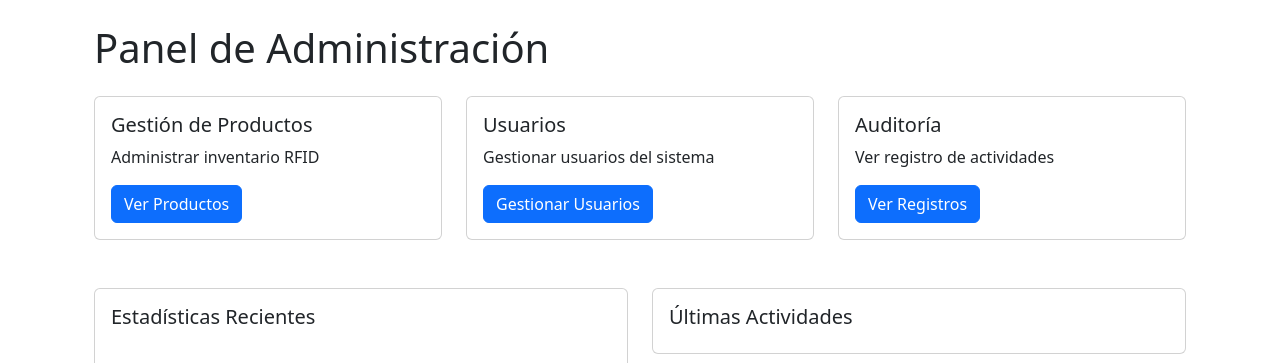
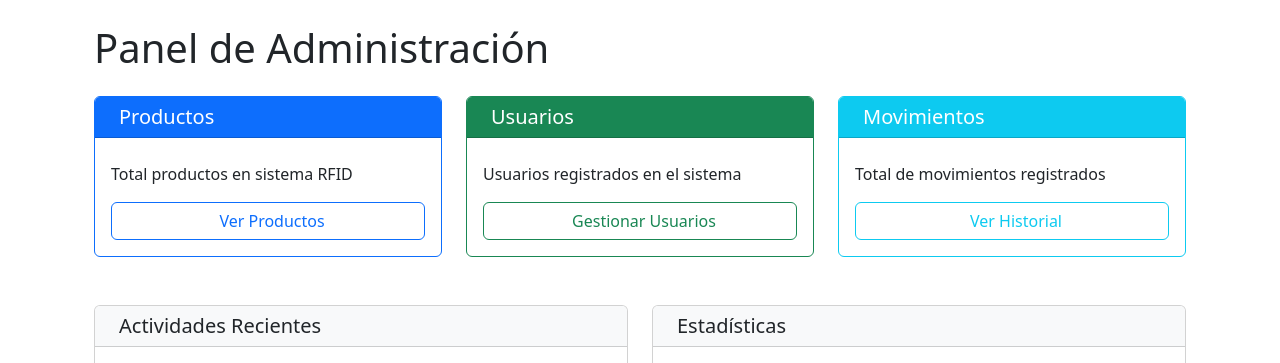
Before and after one commit to AEGISL0L/easy_python_user_management_system_, a Flask app: template templates/admin/dashboard.html in a window 1280 px wide. Shown: the part 56-419 px from the top of the page. Run offline with Flask 3, Linux system fonts and the light colour scheme; the template is opened without the code that fills it, so the values that code supplies are empty; a map, chart or similar area stays blank.

Commit message:
feat(dashboard): implement admin dashboard template
- Add responsive stats cards with product, user and movement metrics
- Create activity feed and statistics visualization sections
- Integrate Bootstrap grid system and utility classes
- Add Font Awesome icons for visual enhancement
- Implement clean card-based layout structure

```diff
--- a/templates/admin/dashboard.html
+++ b/templates/admin/dashboard.html
@@ -1,4 +1,3 @@
-
 {% extends "base.html" %}
 
 {% block title %}Panel de Administración{% endblock %}
@@ -7,56 +6,80 @@
 <div class="container">
     <h1 class="mb-4">Panel de Administración</h1>
 
+    <!-- Stats Cards Row -->
     <div class="row">
         <!-- Productos Card -->
         <div class="col-md-4 mb-4">
-            <div class="card">
+            <div class="card border-primary">
+                <div class="card-header bg-primary text-white">
+                    <h5 class="card-title mb-0">
+                        <i class="fas fa-box me-2"></i>Productos
+                    </h5>
+                </div>
                 <div class="card-body">
-                    <h5 class="card-title">Gestión de Productos</h5>
-                    <p class="card-text">Administrar inventario RFID</p>
-                    <a href="{{ url_for('lista_productos') }}" class="btn btn-primary">Ver Productos</a>
+                    <h3 class="display-4 text-center">{{ stats.total_productos }}</h3>
+                    <p class="card-text">Total productos en sistema RFID</p>
+                    <div class="d-grid">
+                        <a href="{{ url_for('lista_productos') }}" class="btn btn-outline-primary">
+                            <i class="fas fa-list me-2"></i>Ver Productos
+                        </a>
+                    </div>
                 </div>
             </div>
         </div>
 
         <!-- Usuarios Card -->
         <div class="col-md-4 mb-4">
-            <div class="card">
+            <div class="card border-success">
+                <div class="card-header bg-success text-white">
+                    <h5 class="card-title mb-0">
+                        <i class="fas fa-users me-2"></i>Usuarios
+                    </h5>
+                </div>
                 <div class="card-body">
-                    <h5 class="card-title">Usuarios</h5>
-                    <p class="card-text">Gestionar usuarios del sistema</p>
-                    <a href="#" class="btn btn-primary">Gestionar Usuarios</a>
+                    <h3 class="display-4 text-center">{{ stats.total_usuarios }}</h3>
+                    <p class="card-text">Usuarios registrados en el sistema</p>
+                    <div class="d-grid">
+                        <a href="{{ url_for('usuarios') }}" class="btn btn-outline-success">
+                            <i class="fas fa-user-cog me-2"></i>Gestionar Usuarios
+                        </a>
+                    </div>
                 </div>
             </div>
         </div>
 
-        <!-- Auditoría Card -->
+        <!-- Movimientos Card -->
         <div class="col-md-4 mb-4">
-            <div class="card">
+            <div class="card border-info">
+                <div class="card-header bg-info text-white">
+                    <h5 class="card-title mb-0">
+                        <i class="fas fa-exchange-alt me-2"></i>Movimientos
+                    </h5>
+                </div>
                 <div class="card-body">
-                    <h5 class="card-title">Auditoría</h5>
-                    <p class="card-text">Ver registro de actividades</p>
-                    <a href="#" class="btn btn-primary">Ver Registros</a>
+                    <h3 class="display-4 text-center">{{ stats.total_movimientos }}</h3>
+                    <p class="card-text">Total de movimientos registrados</p>
+                    <div class="d-grid">
+                        <a href="{{ url_for('auditoria') }}" class="btn btn-outline-info">
+                            <i class="fas fa-history me-2"></i>Ver Historial
+                        </a>
+                    </div>
                 </div>
             </div>
         </div>
     </div>
 
-    <!-- Stats Row -->
+    <!-- Activity and Stats Row -->
     <div class="row mt-4">
+        <!-- Recent Activities -->
         <div class="col-md-6">
             <div class="card">
+                <div class="card-header bg-light">
+                    <h5 class="card-title mb-0">
+                        <i class="fas fa-clipboard-list me-2"></i>Actividades Recientes
+                    </h5>
+                </div>
                 <div class="card-body">
-                    <h5 class="card-title">Estadísticas Recientes</h5>
-                    <canvas id="statsChart"></canvas>
-                </div>
-            </div>
-        </div>
-
-        <div class="col-md-6">
-            <div class="card">
-                <div class="card-body">
-                    <h5 class="card-title">Últimas Actividades</h5>
                     <ul class="list-group">
                         {% for actividad in actividades %}
                             <li class="list-group-item">{{ actividad }}</li>
@@ -65,6 +88,20 @@
                 </div>
             </div>
         </div>
+
+        <!-- Statistics Chart -->
+        <div class="col-md-6">
+            <div class="card">
+                <div class="card-header bg-light">
+                    <h5 class="card-title mb-0">
+                        <i class="fas fa-chart-bar me-2"></i>Estadísticas
+                    </h5>
+                </div>
+                <div class="card-body">
+                    <canvas id="statsChart"></canvas>
+                </div>
+            </div>
+        </div>
     </div>
 </div>
 {% endblock %}
```
Also changed, not shown: instance/usuarios.db.
